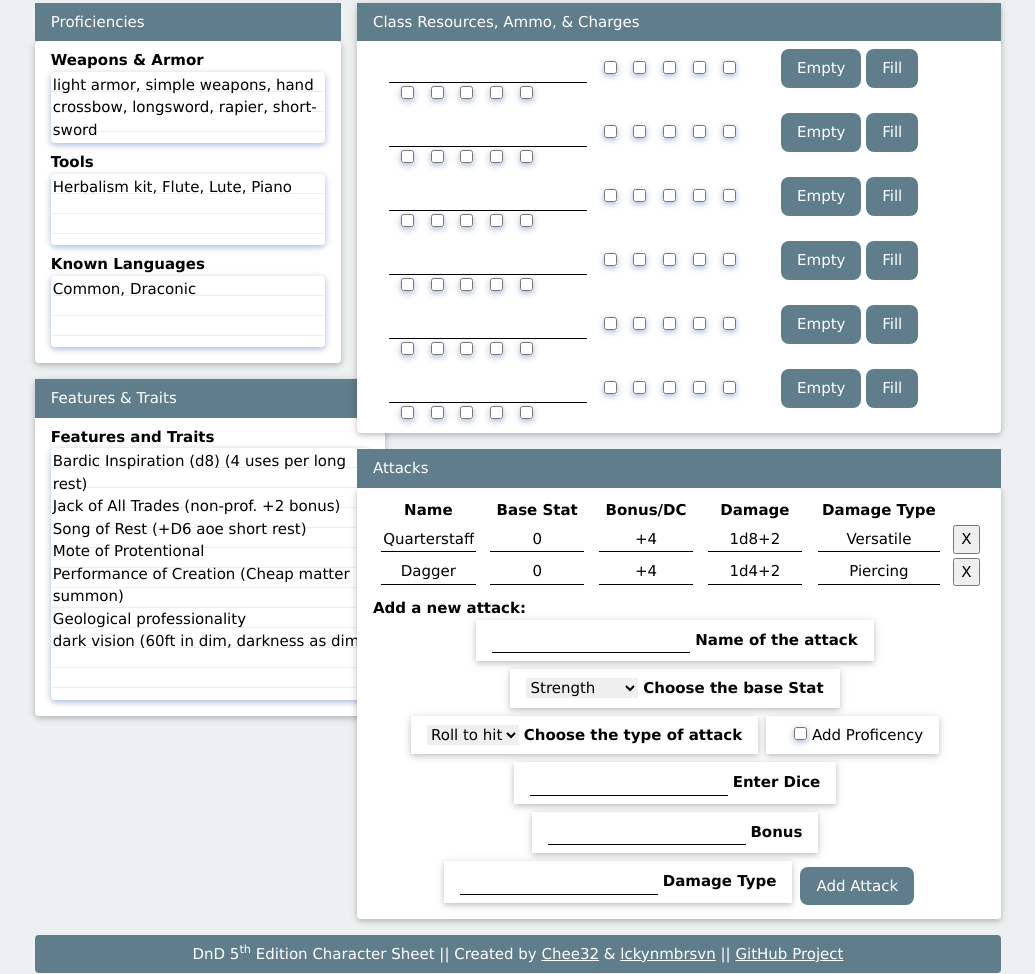
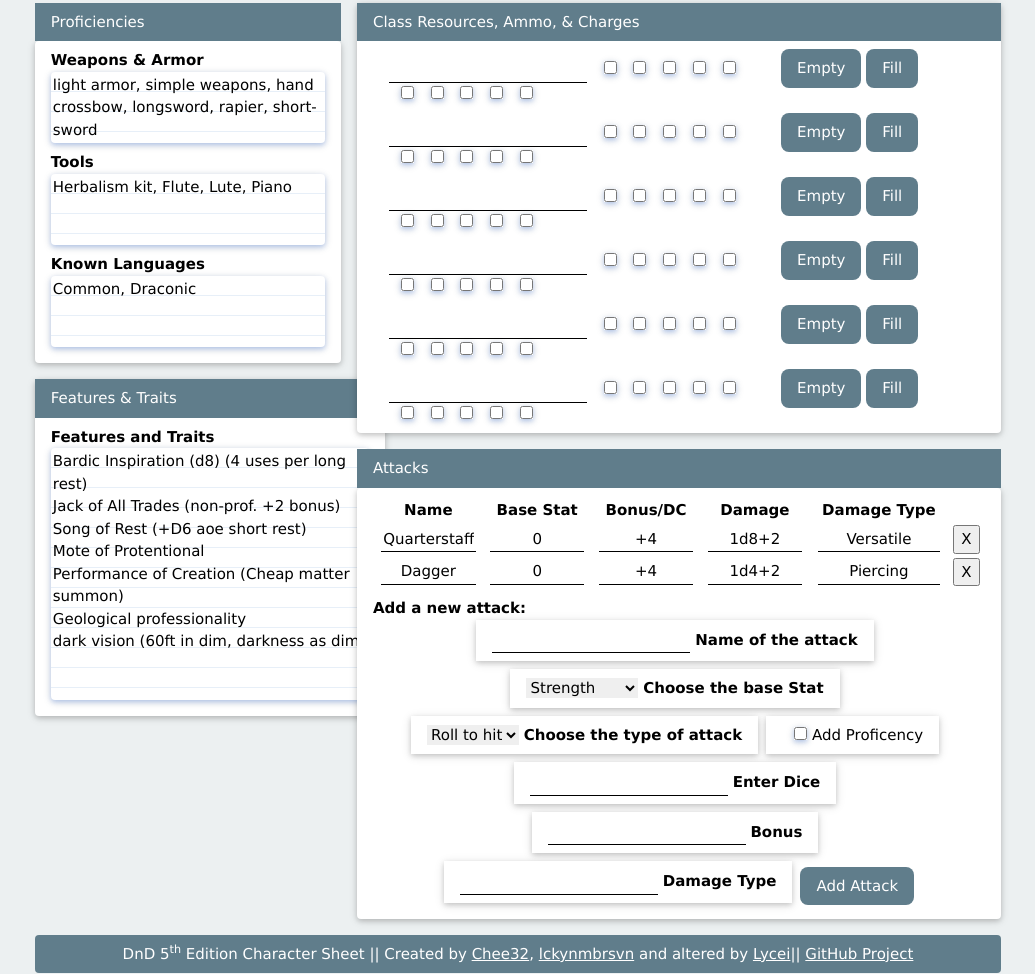
Before and after one commit to Rosenblack/bunno-term, a plain HTML site: page index.html in a window 1280 px wide. Shown: the part 1493-2467 px from the top of the page, without its empty margins (122-1157 px from the left). Drawn offline with Linux system fonts and the light colour scheme.

Commit message:
Update index.html

```diff
--- a/index.html
+++ b/index.html
@@ -1601,7 +1601,7 @@
         <!-- Footer -->
         <footer class="page-width w3-container w3-content">
             <div class="footer w3-blue-gray w3-round w3-padding">
-                DnD 5<sup>th</sup> Edition Character Sheet || Created by <a href="https://github.com/Chee32" target="_blank">Chee32</a> & <a href="https://github.com/lckynmbrsvn" target="_blank">lckynmbrsvn</a> ||
+                DnD 5<sup>th</sup> Edition Character Sheet || Created by <a href="https://github.com/Chee32" target="_blank">Chee32</a>, <a href="https://github.com/lckynmbrsvn" target="_blank">lckynmbrsvn</a> and altered by <a href="https://github.com/rosenblack" target="_blank">Lycei</a>||
                 <a href="https://github.com/lckynmbrsvn/5e-Character-Sheet" target="_blank">GitHub Project</a>
             </div>
         </footer>
```
